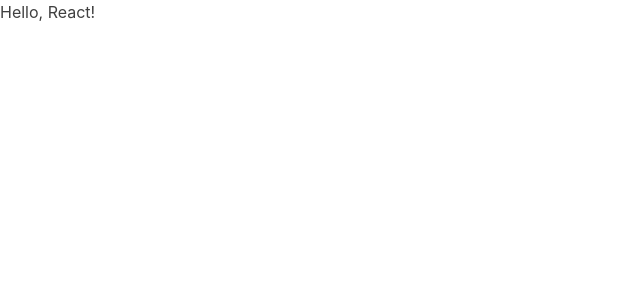
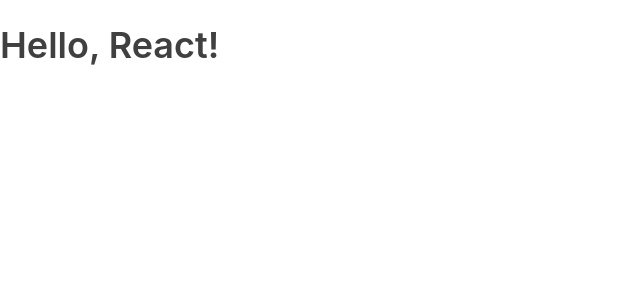
Before and after one commit to AngryGrizzlyBear/React_Tutorial, a React (Create React App) app in the folder react_tutorial/: page / in a window 1280 px wide. Shown: the top 300 px of the page, without its empty margins (0-640 px from the left). Built offline with nearby package versions, Linux system fonts and the light colour scheme.

Commit message:
Created App.js. Moved App Class and made it its own component.

```diff
--- /dev/null
+++ b/react_tutorial/src/App.js
@@ -0,0 +1,13 @@
+import React, {Component} from 'react';
+
+class App extends Component {
+    render() {
+        return (
+            <div className="App">
+                <h1>Hello, React!</h1>
+            </div>
+        );
+    }
+}
+
+export default App;
--- a/react_tutorial/src/index.js
+++ b/react_tutorial/src/index.js
@@ -1,17 +1,9 @@
-import React, {Component} from 'react';
+import React from 'react';
 import ReactDOM from 'react-dom';
+import App from './App';
 import './index.css';
 
 
-class App extends Component {
-    render() {
-        return(
-        <div className="App">
-            <hi>Hello, React!</hi>
-        </div>
-        );
-    }
-}
 
 
 ReactDOM.render(<App />, document.getElementById('root'))
```
Also changed, not shown: 1 other file (tests, documents, lock files or other folders).
